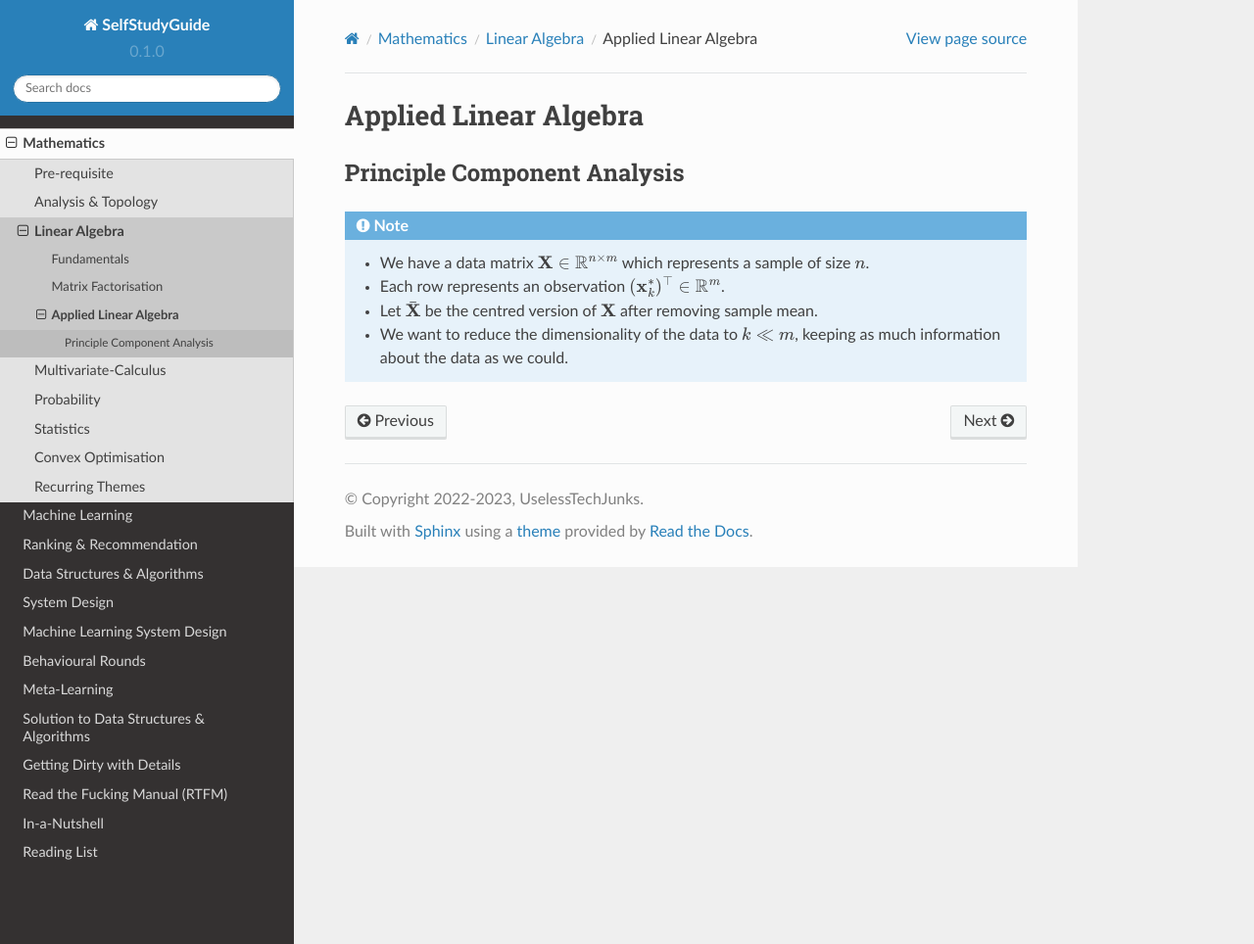
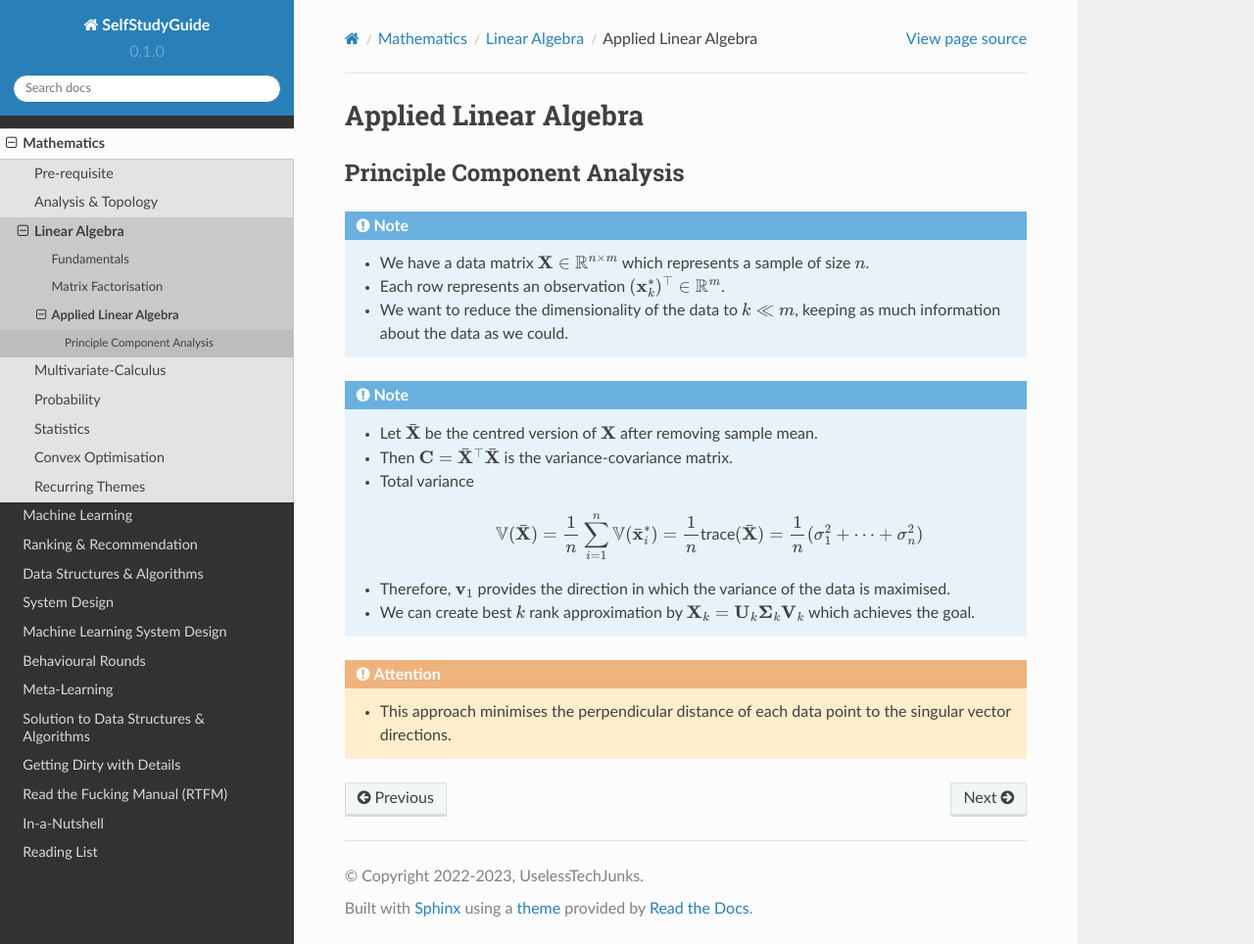
Before and after one commit to uselesstechjunks/leetcode, a Sphinx documentation site: the page built from docs/source/math/linalg/applied.rst, in a window 1280 px wide and 964 px high. Shown: the whole window at 98% size. Built offline with Sphinx 7.4.7 and the Read the Docs theme 2.0.0, drawn with Linux system fonts in a browser that asks for light colours.

Commit message:
Update applied.rst

```diff
--- a/docs/source/math/linalg/applied.rst
+++ b/docs/source/math/linalg/applied.rst
@@ -8,5 +8,16 @@ Principle Component Analysis
 .. note::
 	* We have a data matrix :math:`\mathbf{X}\in\mathbb{R}^{n\times m}` which represents a sample of size :math:`n`.
 	* Each row represents an observation :math:`(\mathbf{x}^*_k)^\top\in\mathbb{R}^m`.
+	* We want to reduce the dimensionality of the data to :math:`k\ll m`, keeping as much information about the data as we could.
+
+.. note::
 	* Let :math:`\bar{\mathbf{X}}` be the centred version of :math:`\mathbf{X}` after removing sample mean.
-	* We want to reduce the dimensionality of the data to :math:`k\ll m`, keeping as much information about the data as we could.
+	* Then :math:`\mathbf{C}=\bar{\mathbf{X}}^\top\bar{\mathbf{X}}` is the variance-covariance matrix.
+	* Total variance
+
+		.. math:: \mathbb{V}(\bar{\mathbf{X}})=\frac{1}{n}\sum_{i=1}^n\mathbb{V}(\bar{\mathbf{x}}^*_i)=\frac{1}{n}\text{trace}(\bar{\mathbf{X}})=\frac{1}{n}(\sigma_1^2+\cdots+\sigma_n^2)
+	* Therefore, :math:`\mathbf{v}_1` provides the direction in which the variance of the data is maximised.
+	* We can create best :math:`k` rank approximation by :math:`\mathbf{X}_k=\mathbf{U}_k\boldsymbol{\Sigma}_k\mathbf{V}_k` which achieves the goal.
+
+.. attention::
+	* This approach minimises the perpendicular distance of each data point to the singular vector directions.
```
